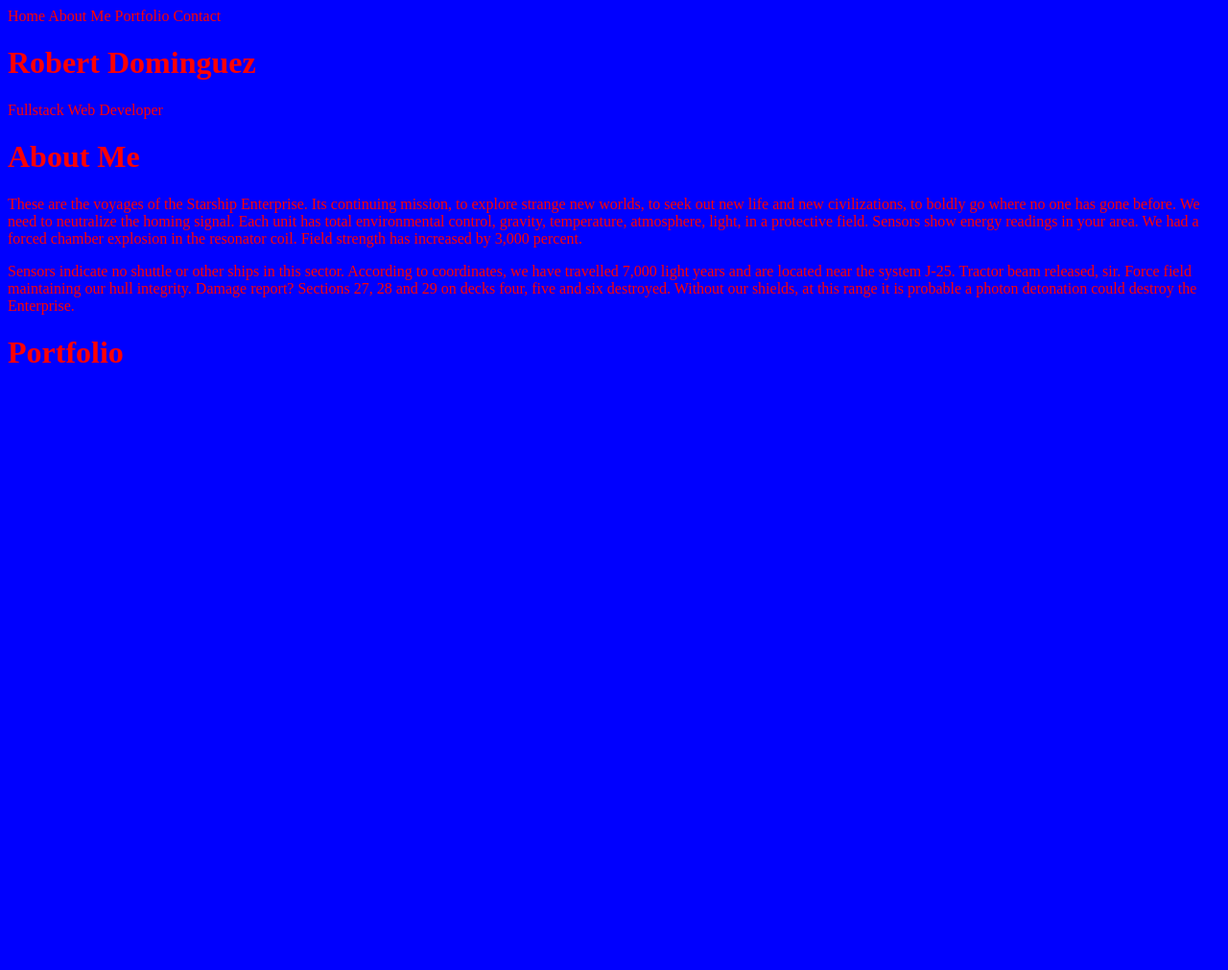
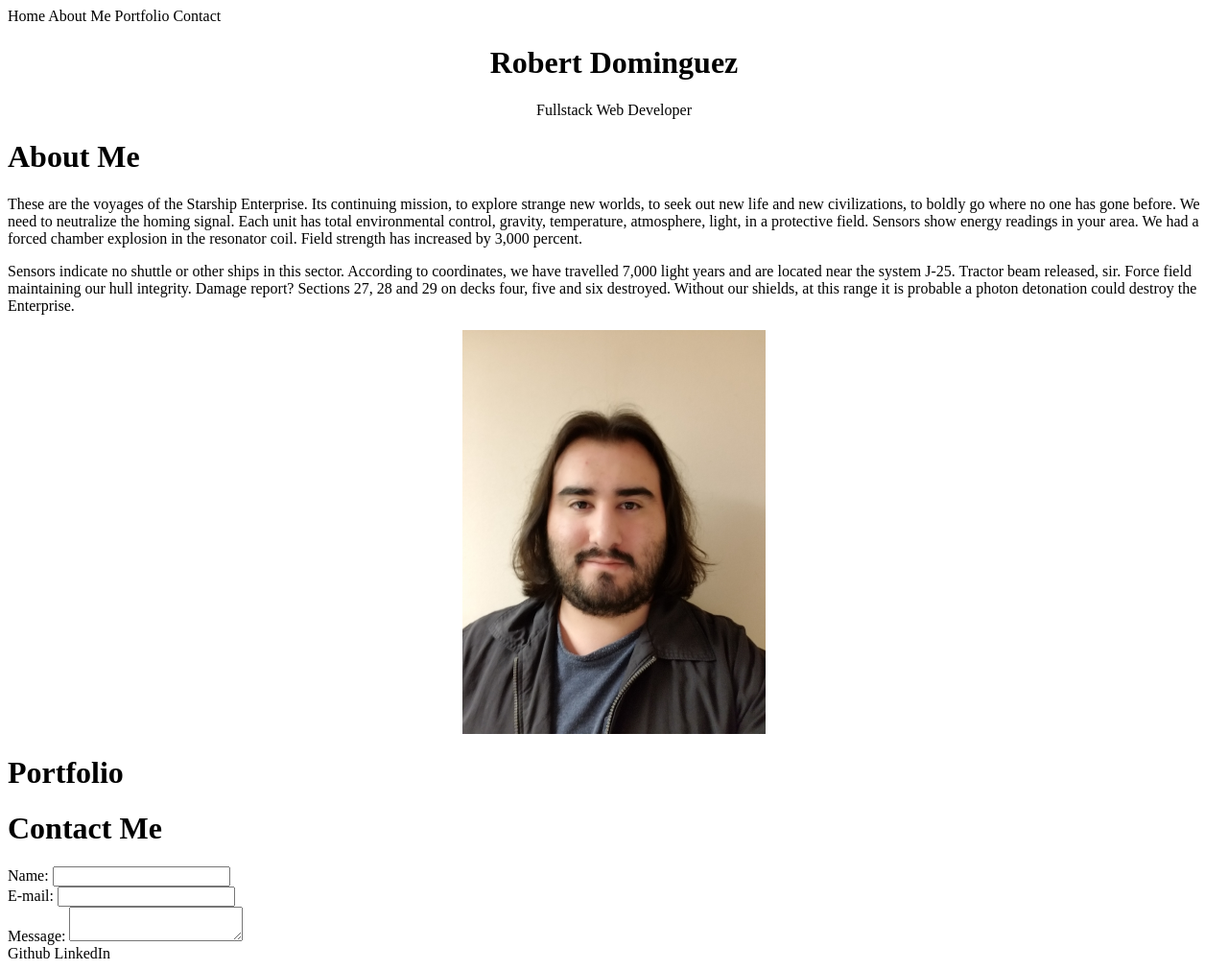
Before and after one commit to Dominguez1st/my-portfolio-website, a plain HTML site: page public_html/index.html in a window 1280 px wide. Shown: the whole page at 96% size. Before the commit the page ends 800 px from the top, so only its background shows below. Drawn offline with Linux system fonts and the light colour scheme.

Commit message:
Added footer and changed CSS format.

```diff
--- a/public_html/index.html
+++ b/public_html/index.html
@@ -16,7 +16,7 @@
 		<div class="about-me">
 			<h1>About Me</h1>
 			<p>
-			These are the voyages of the Starship Enterprise. Its continuing mission, to explore strange new worlds, to
+				These are the voyages of the Starship Enterprise. Its continuing mission, to explore strange new worlds, to
 				seek out new life and new civilizations, to boldly go where no one has gone before. We need to neutralize
 				the homing signal. Each unit has total environmental control, gravity, temperature, atmosphere, light, in a
 				protective field. Sensors show energy readings in your area. We had a forced chamber explosion in the
@@ -28,12 +28,32 @@
 				hull integrity. Damage report? Sections 27, 28 and 29 on decks four, five and six destroyed. Without our
 				shields, at this range it is probable a photon detonation could destroy the Enterprise.
 			</p>
+			<img src="documentation/images/robert-dominguez.jpg" alt="Robert Dominguez">
 		</div>
 		<div class="portfolio">
 			<h1>Portfolio</h1>
 		</div>
 		<div class="contact-me">
-
+			<h1>Contact Me</h1>
+			<form >
+				<div>
+					<label for="name">Name:</label>
+					<input type="text" id="name" name="user_name">
+				</div>
+				<div>
+					<label for="mail">E-mail:</label>
+					<input type="email" id="mail" name="user_mail">
+				</div>
+				<div>
+					<label for="msg">Message:</label>
+					<textarea id="msg" name="user_message"></textarea>
+				</div>
+			</form>
 		</div>
+		<footer>
+			<span>
+				Github LinkedIn
+			</span>
+		</footer>
 	</body>
 </html>
--- a/public_html/styles.css
+++ b/public_html/styles.css
@@ -1,11 +1,123 @@
+.col-1 {width: 8.33%;}
+.col-2 {width: 16.66%;}
+.col-3 {width: 25%;}
+.col-4 {width: 33.33%;}
+.col-5 {width: 41.66%;}
+.col-6 {width: 50%;}
+.col-7 {width: 58.33%;}
+.col-8 {width: 66.66%;}
+.col-9 {width: 75%;}
+.col-10 {width: 83.33%;}
+.col-11 {width: 91.66%;}
+.col-12 {width: 100%;}
+
+/********************
+-------MOBILE-------
+********************/
 body {
-	background-color: red;
-	color: blue;
+
 }
 
+/***************
+---MOBILE-NAV---
+***************/
+.nav {
+
+}
+
+/***************
+--MOBILE-INTRO--
+***************/
+.intro {
+	text-align: center;
+}
+
+/***************
+-MOBILE-ABOUT_ME-
+****************/
+.about-me {
+
+}
+.about-me > img{
+	width: 50%;
+	display: block;
+	margin: 0 auto;
+}
+
+/***************
+MOBILE-PORTFOLIO
+***************/
+.portfolio{
+
+}
+
+/***************
+MOBILE-CONTACT-ME
+***************/
+.contact-me{
+
+}
+
+
+/***************
+--MOBILE-FOOTER--
+***************/
+footer{
+
+}
+
+
+/********************
+-------DESKTOP-------
+********************/
 @media screen and (min-width:768px) {
 	body {
-		background-color: blue;
-		color: red;
+
 	}
+
+	/***************
+	------NAV------
+	***************/
+	.nav{
+
+	}
+
+	/***************
+	-----INTRO-----
+	***************/
+	.intro {
+
+	}
+
+	/***************
+	----ABOUT_ME----
+	****************/
+	.about-me {
+
+	}
+	.about-me > img{
+		width: 25%;
+	}
+
+	/***************
+	---PORTFOLIO---
+	***************/
+	.portfolio{
+
+	}
+
+	/***************
+	---CONTACT-ME---
+	***************/
+	.contact-me{
+
+	}
+
+	/***************
+	-----FOOTER-----
+	***************/
+	footer{
+
+	}
+
 }
```
Also changed, not shown: public_html/documentation/images/robert-dominguez.jpg (added).
